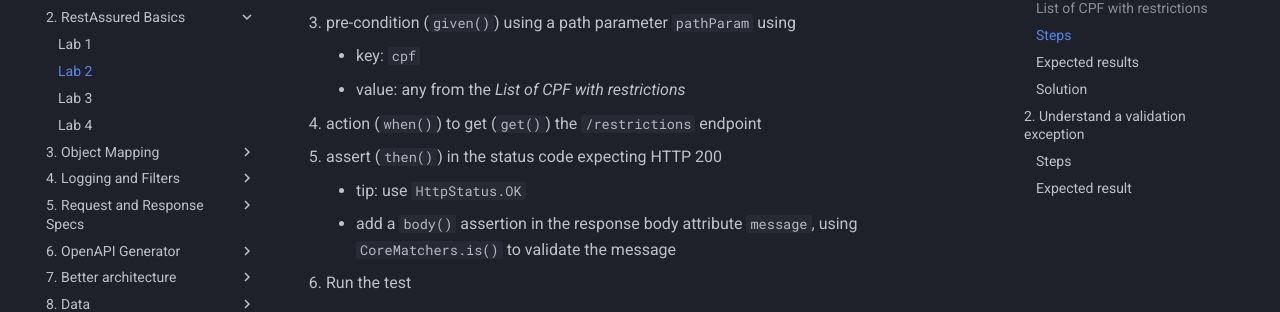
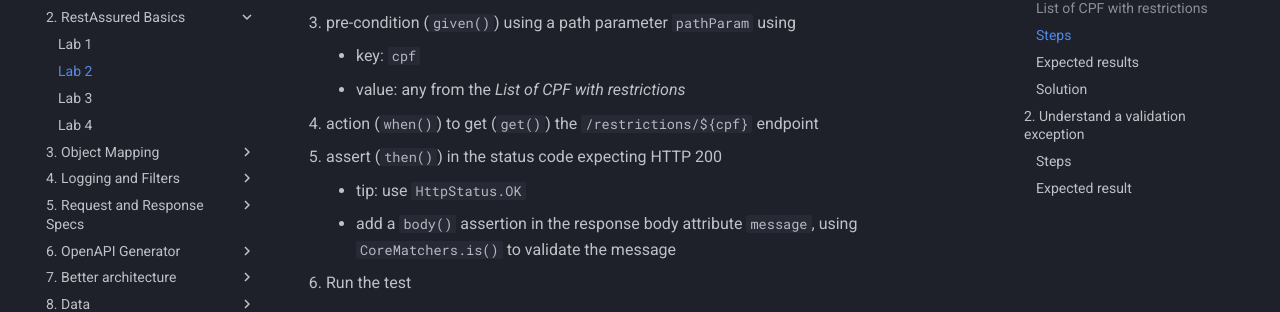
Before and after one commit to eliasnogueira/restassured-workshop-3h, an MkDocs documentation site: the page built from docs/rest-assured-basics/lab2.md, in a window 1280 px wide and 900 px high, scrolled down 875 px. Shown: the part 145-457 px from the top of the window. Built offline with MkDocs 1.6.1 and Material for MkDocs 9.7.7, drawn with Linux system fonts in a browser that asks for light colours; comment, search, counter and statistics services are not loaded.

Commit message:
fix lab 2

```diff
--- a/docs/rest-assured-basics/lab2.md
+++ b/docs/rest-assured-basics/lab2.md
@@ -26,7 +26,7 @@ In this, lab we will learn how to validate the response body.
   - pre-condition (`given()`) using a path parameter `pathParam` using
     - key: `cpf`
     - value: any from the *List of CPF with restrictions*
-  - action (`when()`) to get (`get()`) the `/restrictions` endpoint
+  - action (`when()`) to get (`get()`) the `/restrictions/${cpf}` endpoint
   - assert (`then()`) in the status code expecting HTTP 200
     - tip: use `HttpStatus.OK`
     - add a `body()` assertion in the response body attribute `message`, using `CoreMatchers.is()` to validate the message
```
